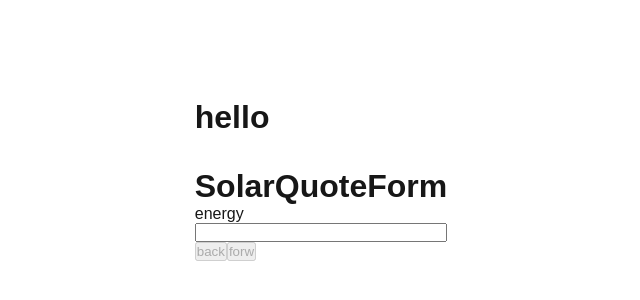
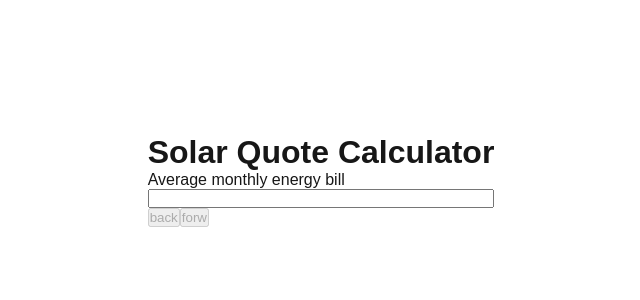
Before and after one commit to Liliana-MP/solar-calc, a Next.js app: page / in a window 1280 px wide. Shown: the part 220-520 px from the top of the page, without its empty margins (319-959 px from the left). Built offline with nearby package versions, Linux system fonts and the light colour scheme.

Commit message:
text changes

```diff
--- a/src/app/_components/EnergyBill.tsx
+++ b/src/app/_components/EnergyBill.tsx
@@ -10,7 +10,7 @@ interface Props {
 export const EnergyBill = ({ register, errors }: Props) => {
   return (
     <div className={styles.container}>
-      <label>energy</label>
+      <label>Average monthly energy bill</label>
       <input {...register("calc.energyBill", { required: true })} />
       {errors.calc?.energyBill && <span>This field is required</span>}
     </div>
--- a/src/app/_components/MonthlySaving.tsx
+++ b/src/app/_components/MonthlySaving.tsx
@@ -1,3 +1,4 @@
+import styles from "./components.module.css";
 import { useCalculator } from "@/hooks/useCalculator";
 import { QuoteFormData } from "./SolarQuoteForm";
 import { UseFormGetValues } from "react-hook-form";
@@ -11,7 +12,8 @@ export const MonthlySaving = ({ getValues }: Props) => {
   const sum = useCalculator(calc);
 
   return (
-    <div>
+    <div className={styles.container}>
+      <label>Estimated monthly savings</label>
       <span>{sum}</span>
     </div>
   );
--- a/src/app/_components/RoofSize.tsx
+++ b/src/app/_components/RoofSize.tsx
@@ -11,7 +11,7 @@ const roofSizes = ["Small", "Medium", "Large"];
 export const RoofSize = ({ register, errors }: Props) => {
   return (
     <>
-      <label>roof size</label>
+      <label>Roof size</label>
       <div>
         {roofSizes.map((size) => (
           <label key={size}>
--- a/src/app/_components/SolarQuoteForm.tsx
+++ b/src/app/_components/SolarQuoteForm.tsx
@@ -38,7 +38,7 @@ export const SolarQuoteForm = () => {
 
   return (
     <div>
-      <h1>SolarQuoteForm</h1>
+      <h1>Solar Quote Calculator</h1>
       <form onSubmit={() => handleSubmit()}>
         {currentStep === 0 && (
           <EnergyBill register={register} errors={errors} />
--- a/src/app/page.tsx
+++ b/src/app/page.tsx
@@ -5,7 +5,6 @@ export default function Home() {
   return (
     <div className={styles.page}>
       <main className={styles.main}>
-        <h1>hello</h1>
         <SolarQuoteForm />
       </main>
       <footer className={styles.footer}></footer>
--- a/src/hooks/useCalculator.ts
+++ b/src/hooks/useCalculator.ts
@@ -2,11 +2,11 @@ import { QuoteCalc } from "@/types";
 
 export const useCalculator = (data: QuoteCalc) => {
   if (data.roofSize === "Small") {
-    //
+    return "Small";
   } else if (data.roofSize === "Medium") {
-    //
+    return "Medium";
   } else if (data.roofSize === "Large") {
-    //
+    return "Large";
   }
 
   return "Saving a lot of $$$";
```
